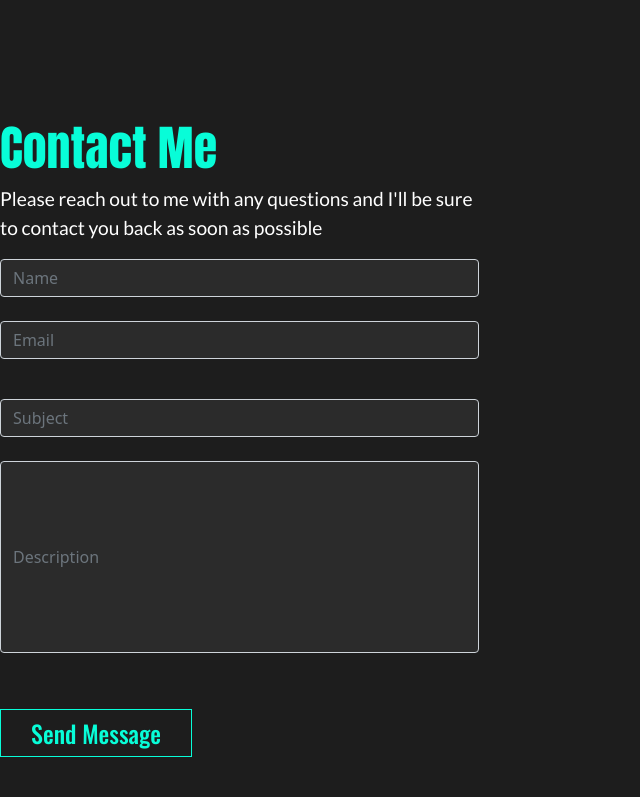
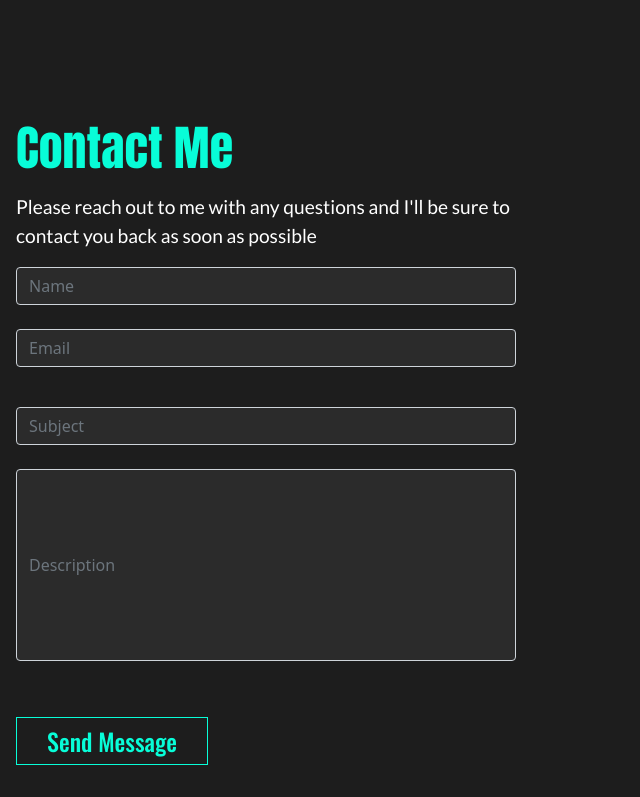
Before and after one commit to mgainer126/mattGainerDevelopment, a React (Create React App) app: page / in a window 1280 px wide. Shown: the part 1264-2061 px from the top of the page, without its empty margins (0-640 px from the left). Before the commit the page ends 2021 px from the top, so only its background shows below. Built offline with nearby package versions, Linux system fonts and the light colour scheme; a web font is replaced by a local one.

Commit message:
changes to the max form width for the contact me section

```diff
--- a/src/components/ContactMe/ContactMe.scss
+++ b/src/components/ContactMe/ContactMe.scss
@@ -7,7 +7,7 @@
   width: 100%;
 
   &__title {
-    margin-top: 5rem;
+    margin: 5rem 1rem 1rem 1rem;
     color: #08fdd8;
     font-family: "Anton", sans-serif;
     font-size: 3rem;
@@ -16,19 +16,19 @@
     color: white;
     font-family: "Lato", sans-serif;
     font-size: 1.2rem;
-    width: 60%;
+    margin: 1rem 1rem 1rem 1rem;
+    max-width: 500px;
   }
   &__name {
-    width: 100%;
     background-color: #2b2b2b;
   }
 
   &__email {
-    width: 100%;
     background-color: #2b2b2b;
   }
   &__form {
-    width: 60%;
+    margin: 1rem;
+    max-width: 500px;
   }
   &__subject {
     background-color: #2b2b2b;
@@ -47,7 +47,7 @@
     height: 3rem;
     font-size: 1.5rem;
     font-family: "Oswald", sans-serif;
-    margin-top: 2rem;
+    margin: 2rem 1rem 1rem 0;
     background-color: #1d1d1d;
   }
   &__map {
```
